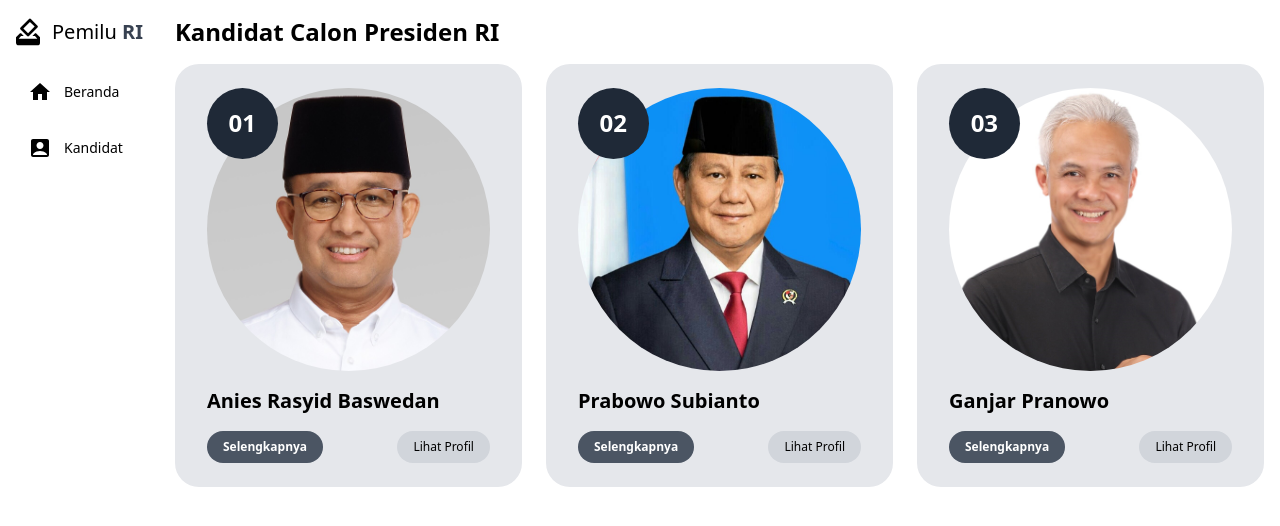
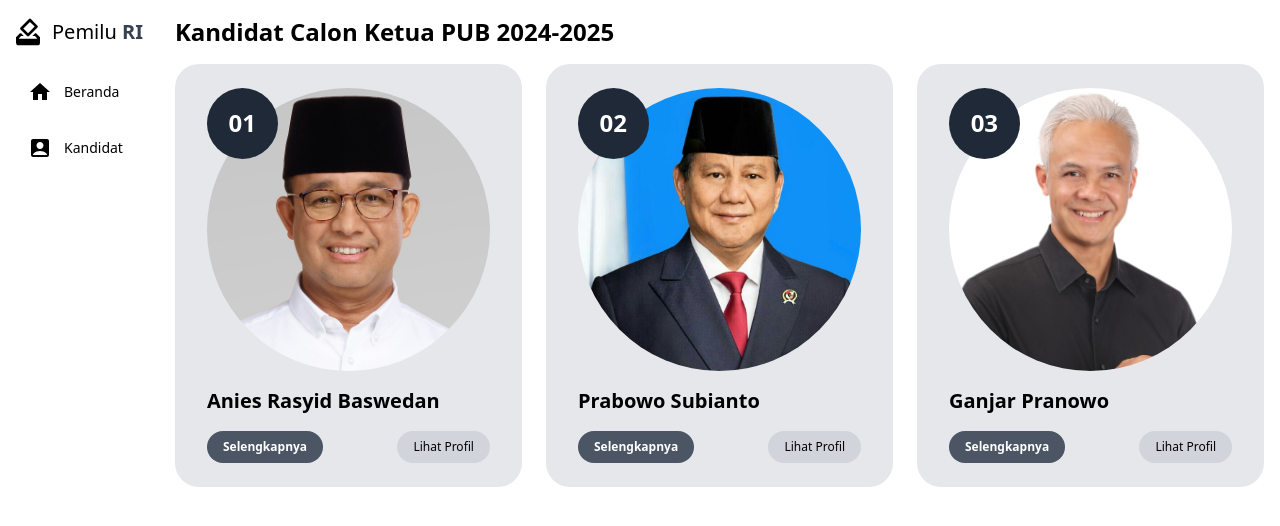
Before and after one commit to kangzBredz04/elections-pubpasim, a React (Vite) app: page / in a window 1280 px wide. Shown: the top 526 px of the page. Built offline with nearby package versions, Linux system fonts and the light colour scheme.

Commit message:
chore: Update website title

```diff
--- a/src/App.tsx
+++ b/src/App.tsx
@@ -8,7 +8,9 @@ const App: React.FC = () => {
     <div className="flex h-screen">
       <Sidebar />
       <div className="flex-grow p-4">
-        <h1 className="text-2xl font-bold mb-4">Kandidat Calon Presiden RI</h1>
+        <h1 className="text-2xl font-bold mb-4">
+          Kandidat Calon Ketua PUB 2024-2025
+        </h1>
         <div className="flex flex-col gap-4 lg:gap-6 md:flex-row">
           {candidates.map((candidate) => (
             <CandidateCard key={candidate.id} candidate={candidate} />
```
